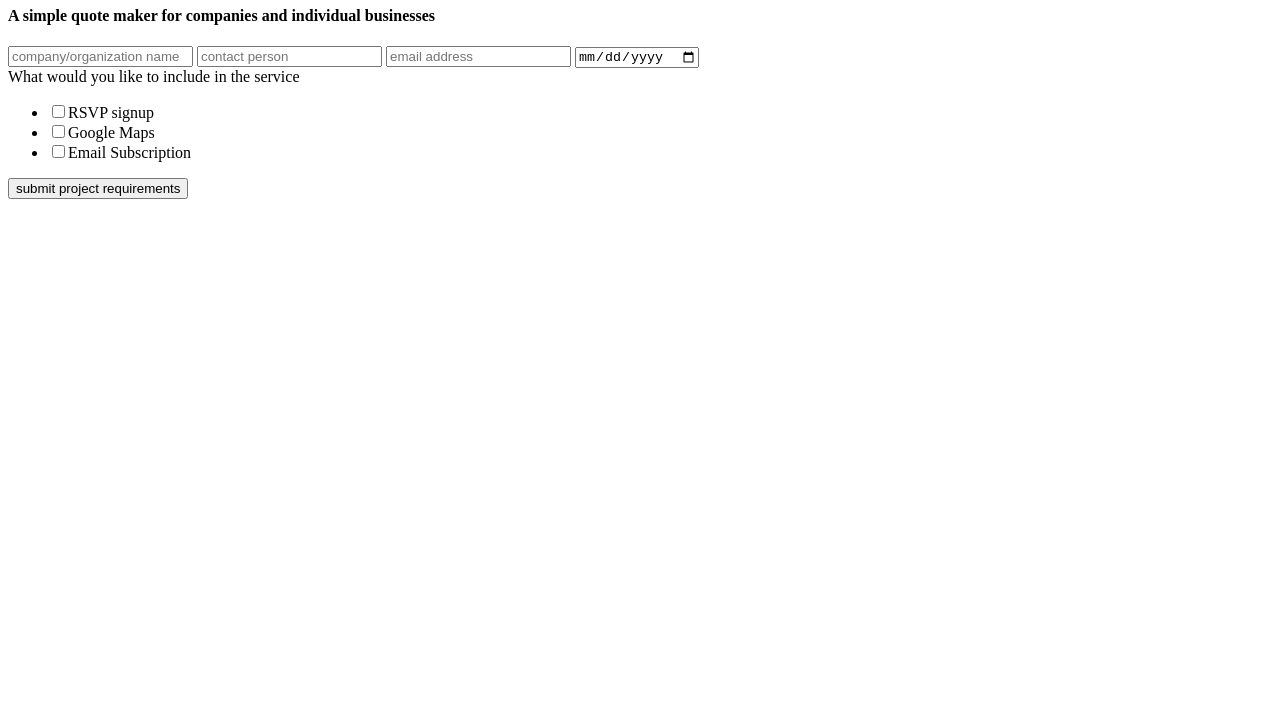
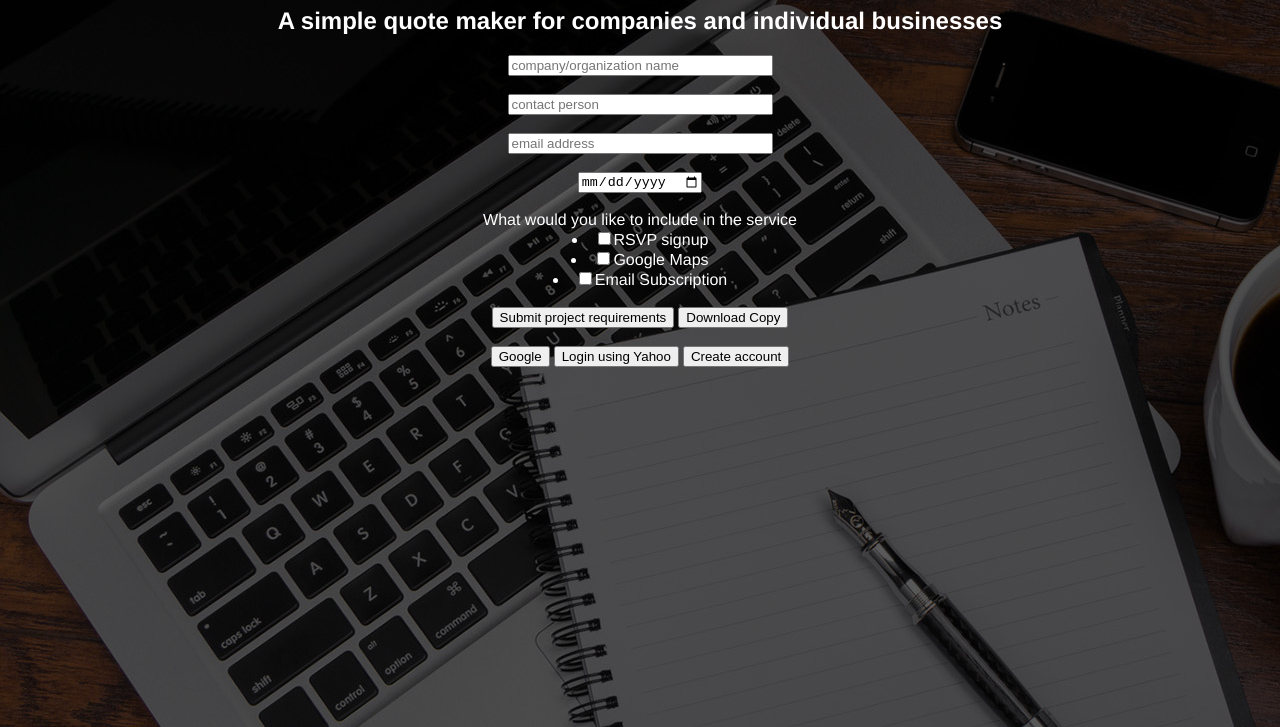
Before and after one commit to mens-rea/kwowt, a plain HTML site: page index.html in a window 1280 px wide. Shown: the part 73-800 px from the top of the page. Drawn offline with Linux system fonts and the light colour scheme.

Commit message:
Add features of the website

```diff
--- a/index.html
+++ b/index.html
@@ -1,22 +1,29 @@
 <!DOCTYPE html>
 <html>
 	<head></head>
-	<body>
-		<h1>KWOWT</h1>
-		<h4>A simple quote maker for companies and individual businesses</h4>
+	<body background="web.jpg">
+		<center>
 		<form>
-			<input type="text" placeholder="company/organization name">
-			<input type="text" placeholder="contact person">
-			<input type="text" placeholder="email address">
+		<font face="Helvetica" color="white"><h1>KWOWT</h1>
+		<h2>A simple quote maker for companies and individual businesses</h2>
+			<input type="text" placeholder="company/organization name" size="30"></br></br>
+			<input type="text" placeholder="contact person" size="30"></br></br>
+			<input type="text" placeholder="email address" size="30"></br></br>
 			<input type="date" placeholder="when do you need this project">
-			</br>
+			</br></br>
 			<label>What would you like to include in the service</label>
-			<ul>
 				<li><input type="checkbox"><label>RSVP signup</label></li>
 				<li><input type="checkbox"><label>Google Maps</label></li>
-				<li><input type="checkbox"><label>Email Subscription</label></li>
-			</ul>
-			<input type="submit" value="submit project requirements">
-		</form>
+				<li><input type="checkbox"><label>Email Subscription</label></li></br>
+			</font>
+			<input type="submit" value="Submit project requirements">
+			<input type="submit" value="Download Copy"></br></br>
+			<button class="btn btn-success" onclick=" window.open('http://google.com','_blank')"> Google</button>
+			<button class="btn btn-success" onclick=" window.open('https://login.yahoo.com/manage_account?.src=fpctx&.intl=ca&.lang=en-CA&authMechanism=primary&done=https%3A%2F%2Fca.yahoo.com%2F&eid=100')"> Login using Yahoo</button>
+			<button class="btn btn-success" onclick=" window.open('https://login.yahoo.com/account/create?authMechanism=primary&done=https%3A%2F%2Fca.yahoo.com%2F&eid=100&add=1&src=fpctx&intl=ca&lang=en-CA&specId=yidReg')"> Create account</button>
+
+		</center>
+		</div>
+	</form>
 	</body>
 </html>
```
Also changed, not shown: web.jpg (added).
